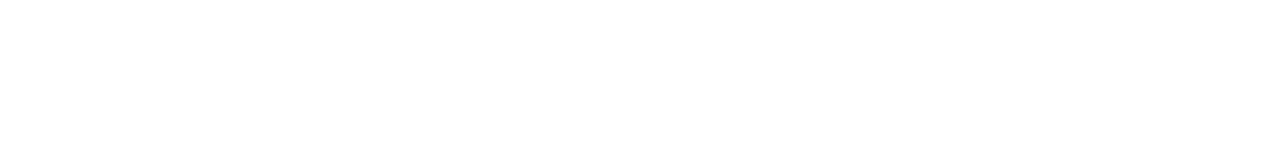
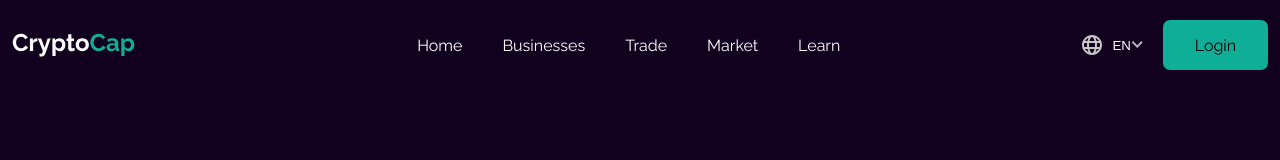
Before and after one commit to MaximSH95/crypto, a plain HTML site: page index.html in a window 1280 px wide. Drawn offline with Linux system fonts and the light colour scheme.

Commit message:
Add header

```diff
--- a/index.html
+++ b/index.html
@@ -5,9 +5,45 @@
     <meta name="viewport"
           content="width=device-width, user-scalable=no, initial-scale=1.0, maximum-scale=1.0, minimum-scale=1.0">
     <meta http-equiv="X-UA-Compatible" content="ie=edge">
+    <link rel="preconnect" href="https://fonts.googleapis.com">
+    <link rel="preconnect" href="https://fonts.gstatic.com" crossorigin>
+    <link href="https://fonts.googleapis.com/css2?family=Raleway:ital,wght@0,100..900;1,100..900&display=swap" rel="stylesheet">
+    <link rel="stylesheet" href="styles/styles.css">
     <title>Home</title>
 </head>
 <body>
+<div class="wrapper">
+    <header class="header">
+        <div class="header__inner">
+            <div class="header__logo">
+                <a class="logo"><img src="img/Logo.svg" alt=""></a>
+            </div>
+                <ul class="header__nav">
+                    <li class="header__nav-item"><a href="#">Home</a></li>
+                    <li class="header__nav-item"><a href="#">Businesses</a></li>
+                    <li class="header__nav-item"><a href="#">Trade</a></li>
+                    <li class="header__nav-item"><a href="#">Market</a></li>
+                    <li class="header__nav-item"><a href="#">Learn</a></li>
+                </ul>
+            <div class="header__language">
+                <img src="img/language.svg" alt="planet" class="language__icon">
+                <button class="language__button">EN<img src="img/shevron.svg" alt="arrow"></button>
+                <div class="language__menu">
+                    <a href="#">RU</a>
+                    <a href="#">CH</a>
+                </div>
+            </div>
+            <div>
+                <button class="login__button">Login</button>
+            </div>
+        </div>
+    </header>
+    <main>
+    </main>
 
+    <footer>
+
+    </footer>
+</div>
 </body>
 </html>
--- a/styles/styles.css
+++ b/styles/styles.css
@@ -3,3 +3,127 @@
     margin: 0;
     box-sizing: border-box;
 }
+
+body {
+    color: #FFFFFF;
+    background-color: #11011E;
+    text-decoration: none;
+    font-family: "Raleway", sans-serif;
+    font-size: 16px;
+    font-weight: 400;
+    color: #FFFFFF
+}
+
+.wrapper {
+    width: 1256px;
+    margin: 0 auto;
+}
+
+ul, li {
+    list-style-type: none;
+}
+
+.header {
+    width: 100%;
+    margin: 0 auto;
+}
+
+.header__inner {
+    display: flex;
+    align-items: center;
+    justify-content: center;
+    padding-top: 20px;
+}
+
+.header__logo {
+    /*padding-left: 92px;*/
+}
+
+.logo {
+    display: flex;
+    align-items: center;
+    justify-content: center;
+    cursor: pointer;
+}
+
+.header__nav {
+    display: flex;
+    align-items: center;
+    justify-content: space-between;
+    margin: 0 auto;
+}
+
+.header__nav-item {
+    padding-left: 40px;
+}
+
+.header__nav-item>a {
+    text-decoration: none;
+    font-family: "Raleway", sans-serif;
+    font-size: 16px;
+    font-weight: 400;
+    color: #FFFFFF
+}
+
+.nav__item:first-child {
+    padding-left: 0;
+}
+
+.header__language {
+    position: relative;
+    display: flex;
+    margin-right: 20px;
+    font-family: "Raleway", sans-serif;
+    font-size: 16px;
+    font-weight: 400;
+}
+
+.language__icon {
+    margin-right: 10px;
+}
+
+.language__button {
+    display: flex;
+    align-items: center;
+    justify-content: space-between;
+    background-color: transparent;
+    color: #FFFFFF;
+}
+
+.language__button {
+    border: none;
+    cursor: pointer;
+}
+
+.language__menu {
+    display: none;
+    position: absolute;
+    top: 150%;
+    left: 30px;
+}
+
+.header__language:hover .language__menu {
+    display: block;
+}
+
+.header__language a {
+    display: block;
+    color: #FFFFFF;
+}
+
+.header__language:hover .language__button img {
+    transform: rotate(180deg);
+}
+
+
+.login__button {
+    width: 105px;
+    height: 50px;
+    border: none;
+    border-radius: 7px;
+    background-color: #0FAE96;
+    cursor: pointer;
+    font-family: "Raleway", sans-serif;
+    font-size: 16px;
+    font-weight: 400;
+}
```
Also changed, not shown: img/Logo.svg (added), img/language.svg (added), img/shevron.svg (added).
